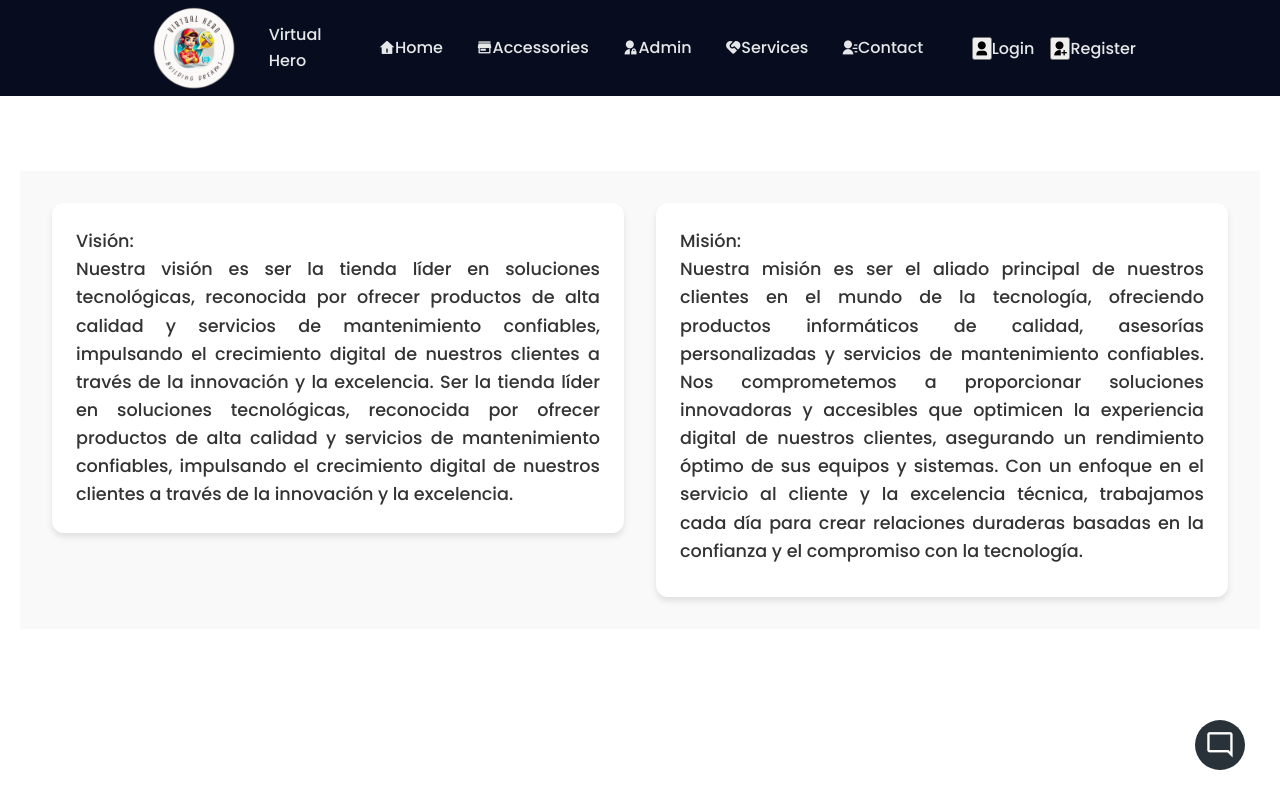
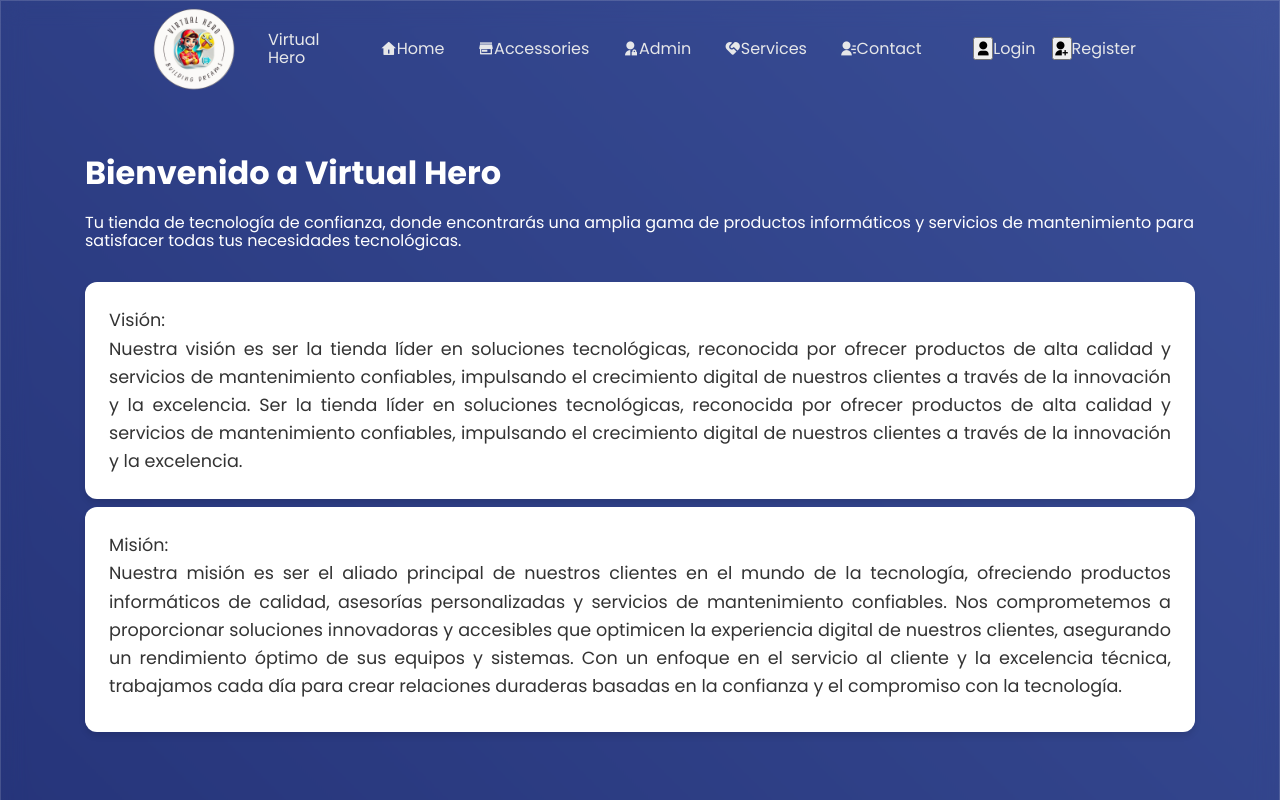
Before and after one commit to DavidMV07/VirtualHero, a React (Vite) app: page / in a window 1280 px wide. Shown: the top 800 px of the page. Built offline with nearby package versions, Linux system fonts and the light colour scheme.

Commit message:
estilo actualizdo

```diff
--- a/src/App.css
+++ b/src/App.css
@@ -4,12 +4,31 @@
     box-sizing: border-box;
     font-family: 'Poppins', sans-serif;
 }
+@keyframes moveGradient {
+  0% {
+    background-position: 0% 50%;
+  }
+  50% {
+    background-position: 100% 50%;
+  }
+  100% {
+    background-position: 0% 50%;
+  }
+}
 
 body{
-    width: 100%;
-    min-height: 100dvh;
-    background: #cfd2d3;
-
+  width: 100%;
+  min-height: 100dvh;
+  background: linear-gradient(-135deg, #7A8ACA,#384C94,#212E73, #131E53,#080E2B);
+  background-size: 400% 400%;
+  animation: moveGradient 10s ease infinite;
+  backdrop-filter: blur(12px);
+  -webkit-backdrop-filter: blur(12px);
+  border: 1px solid rgba(255, 255, 255, 0.15);
+  box-shadow: 0 8px 32px rgba(0, 0, 0, 0.25);
+  padding: 2rem;
+  color: #FFF;
+  transition: all 0.3s ease-in-out;
 }
 
 .Custom{
--- a/src/components/ChatOnline/chat.css
+++ b/src/components/ChatOnline/chat.css
@@ -9,8 +9,6 @@ body{
   width: 100%;
   min-height: 100vh;
 }
-
-
 
 #chatbot-toggler{
   position: fixed;
--- a/src/components/Footer/index.css
+++ b/src/components/Footer/index.css
@@ -1,5 +1,5 @@
 .footer {
-  background-color: #070D1F;
+  background-color: transparent;
   color: #ffffff;
   padding: 3rem 1rem;
   font-family: 'Poppins', sans-serif;
--- a/src/components/Footer/index.jsx
+++ b/src/components/Footer/index.jsx
@@ -19,9 +19,9 @@ function Footer () {
         <div className="footer-section">
           <h4>Contacto</h4>
           <ul>
-            <li>📧 virtualhero@email.com</li>
+            <li>📧 virtualhero@gmail.com</li>
             <li>📞 +57 310 123 4567</li>
-            <li>📍 Cali, Colombia</li>
+            <li>📍 Santader de Quilichao, Colombia</li>
           </ul>
         </div>
       </div>
--- a/src/components/Header/Header.css
+++ b/src/components/Header/Header.css
@@ -35,13 +35,6 @@
   box-sizing: border-box;
 }
 
-body {
-  margin: var(--header-height) 0 0 0;
-  font-family: var(--body-font);
-  font-size: var(--normal-font-size);
-  font-weight: 500;
-}
-
 ul {
   margin: 0;
   padding: 0;
@@ -73,7 +66,7 @@ img {
   top: 0;
   left: 0;
   padding: 0 1.5rem;
-  background-color: var(--dark-color);
+  background-color: transparent;
   z-index: var(--z-fixed);
   display: flex;
   justify-content: space-between;
@@ -159,6 +152,7 @@ img {
 
 .nav__social{
     padding-top: 2.4rem;
+    cursor: pointer;
 }
 
 .nav__social-icon{
--- a/src/components/Home/Home.css
+++ b/src/components/Home/Home.css
@@ -4,9 +4,11 @@
     justify-content: space-between;
     align-items: flex-start;
     padding: 2rem;
-    background-color: #f9f9f9;
     color: #333;
     gap: 2rem;
+}
+.Home__welcome{
+    color: #fff;
 }
 
 .Home__Vision,
--- a/src/components/Home/index.jsx
+++ b/src/components/Home/index.jsx
@@ -1,8 +1,21 @@
 import "./Home.css";
 
 function Home() {
+  const video = document.querySelector('video');
+  window.addEventListener('load', () => {
+    video.play();
+  });
+
   return (
     <div className="Home__container">
+      <div className="Home__welcome">
+        <h1>Bienvenido a Virtual Hero</h1>
+        <p>
+          Tu tienda de tecnología de confianza, donde encontrarás una amplia gama de productos informáticos y servicios de mantenimiento para satisfacer todas tus necesidades tecnológicas.
+        </p>
+
+      </div>
+      <div className="Home__V&M">
         <div className="Home__Vision">
           <p>
               Visión:
@@ -18,6 +31,7 @@ function Home() {
               Nuestra misión es ser el aliado principal de nuestros clientes en el mundo de la tecnología, ofreciendo productos informáticos de calidad, asesorías personalizadas y servicios de mantenimiento confiables. Nos comprometemos a proporcionar soluciones innovadoras y accesibles que optimicen la experiencia digital de nuestros clientes, asegurando un rendimiento óptimo de sus equipos y sistemas. Con un enfoque en el servicio al cliente y la excelencia técnica, trabajamos cada día para crear relaciones duraderas basadas en la confianza y el compromiso con la tecnología.
           </p>
         </div>
+      </div>
 
     </div>
   );
--- a/src/components/Main/Main.css
+++ b/src/components/Main/Main.css
@@ -3,11 +3,7 @@
     padding: 0;
     box-sizing: border-box;
 }
-html, body{
-    font-family: Arial, sans-serif;
-    background-color: #f0f0f0;
-    color: #333;
-}
+
 .Main{
     display: flex;
     flex-direction: column;
@@ -15,7 +11,6 @@ html, body{
     justify-content: center;
     min-height: 100vh;
     padding: 20px;
-    background-color: #fff;
 }
 .Main.login {
     display: block;
--- a/src/components/ProductCRUD/index.css
+++ b/src/components/ProductCRUD/index.css
@@ -2,13 +2,6 @@
     margin: 0;
     padding: 0;
     box-sizing: border-box;
-}
-
-body {
-    font-family: 'Arial', sans-serif;
-    background-color: #f9fafb; /* Fondo general */
-    color: #2d3748; /* Texto general */
-    line-height: 1.6;
 }
 
 .CrudContainer {
--- a/src/pages/Login.css
+++ b/src/pages/Login.css
@@ -1,12 +1,3 @@
-body, html {
-    margin: 0;
-    padding: 0;
-    width: 100%;
-    height: 100dvh;
-    overflow-y: auto;
-    scrollbar-width: thin;
-    scrollbar-color: #070D1F transparent;
-}
 
 .login-page {
     display: flex;
```
Also changed, not shown: 1 other file (tests, documents, lock files or other folders). Lines whose indentation alone changed are shown as unchanged.
